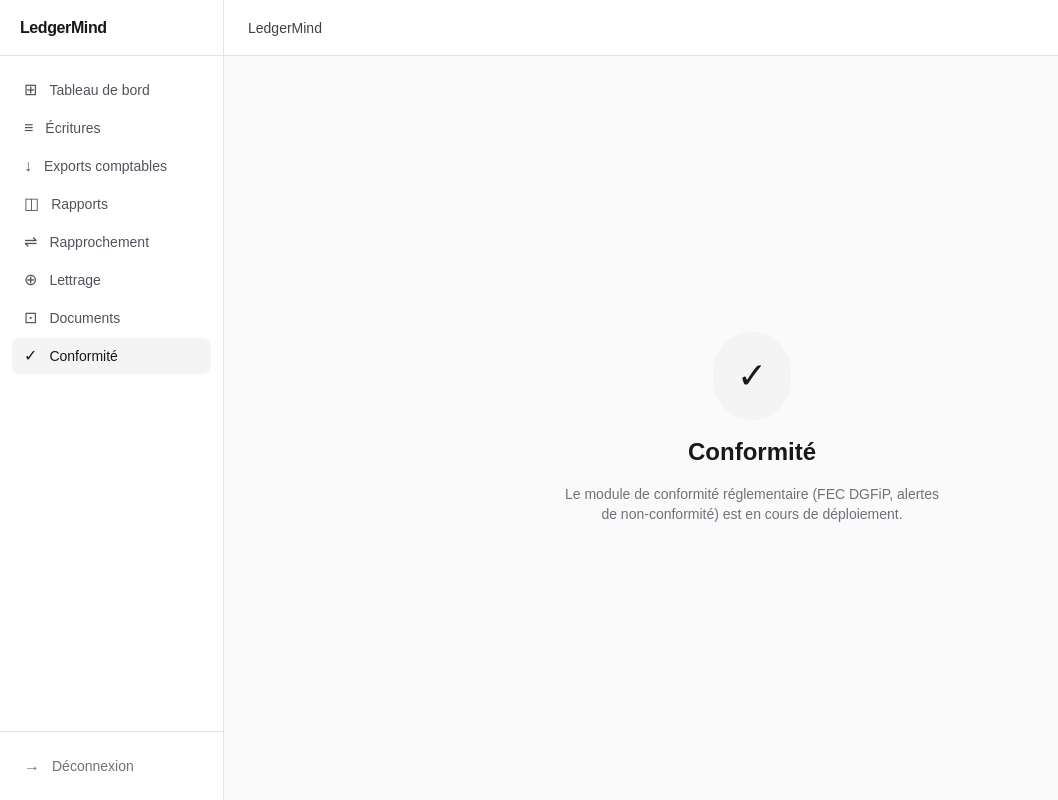
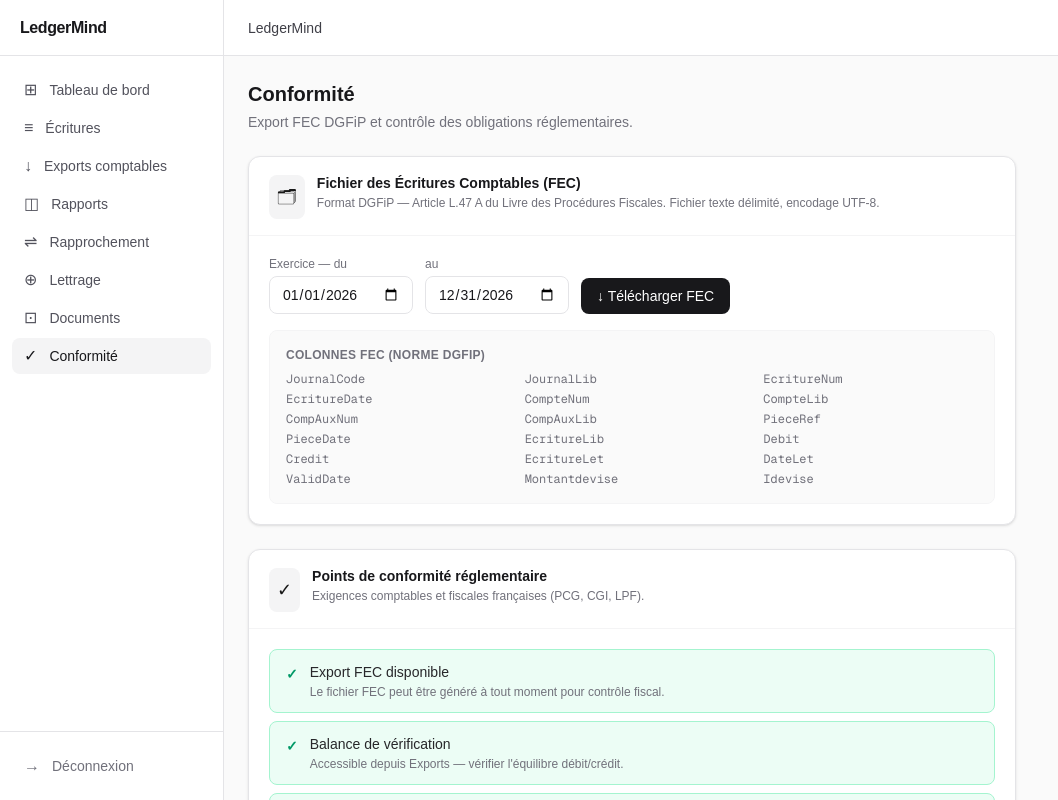
Before and after one commit to FCHEHIDI/LedgerMind, a Next.js app in the folder frontend/: page /app/compliance in a window 1280 px wide. Shown: the whole page, without its empty margins (0-1058 px from the left). Built offline with nearby package versions, Linux system fonts and the light colour scheme.

Commit message:
feat(frontend): conformité — export FEC DGFiP + checklist réglementaire

```diff
--- a/frontend/src/app/app/compliance/page.tsx
+++ b/frontend/src/app/app/compliance/page.tsx
@@ -1,14 +1,223 @@
-export default function CompliancePage() {
+"use client";
+
+import { useState } from "react";
+
+function currentYear() {
+  return new Date().getFullYear();
+}
+
+function isoDate(year: number, month: number, day: number) {
+  return `${year}-${String(month).padStart(2, "0")}-${String(day).padStart(2, "0")}`;
+}
+
+// ── FEC Export section ────────────────────────────────────────────────────────
+
+function FecExportSection() {
+  const year = currentYear();
+  const [from, setFrom] = useState(isoDate(year, 1, 1));
+  const [to, setTo] = useState(isoDate(year, 12, 31));
+  const [loading, setLoading] = useState(false);
+  const [error, setError] = useState<string | null>(null);
+  const [lastExport, setLastExport] = useState<string | null>(null);
+
+  async function handleExport() {
+    setLoading(true);
+    setError(null);
+    try {
+      const params = new URLSearchParams({ from, to });
+      const res = await fetch(`/api/journal/export/fec?${params}`);
+      if (!res.ok) {
+        const data = await res.json().catch(() => ({}));
+        throw new Error(data.detail ?? data.error ?? `Erreur ${res.status}`);
+      }
+
+      const blob = await res.blob();
+      const url = URL.createObjectURL(blob);
+      const a = document.createElement("a");
+      const disposition = res.headers.get("Content-Disposition") ?? "";
+      const match = disposition.match(/filename="?([^"]+)"?/);
+      a.href = url;
+      a.download = match?.[1] ?? `FEC_${from}_${to}.txt`;
+      document.body.appendChild(a);
+      a.click();
+      a.remove();
+      URL.revokeObjectURL(url);
+
+      setLastExport(new Date().toLocaleString("fr-FR"));
+    } catch (e: unknown) {
+      setError(e instanceof Error ? e.message : "Erreur inconnue");
+    } finally {
+      setLoading(false);
+    }
+  }
+
   return (
-    <div className="flex flex-col items-center justify-center h-full gap-4 text-center">
-      <div className="rounded-full bg-zinc-100 dark:bg-zinc-800 p-6">
-        <span className="text-4xl">✓</span>
+    <div className="rounded-xl border border-zinc-200 dark:border-zinc-800 bg-white dark:bg-zinc-900 shadow-sm overflow-hidden">
+      <div className="px-5 py-4 border-b border-zinc-100 dark:border-zinc-800">
+        <div className="flex items-start gap-3">
+          <div className="mt-0.5 rounded-lg bg-zinc-100 dark:bg-zinc-800 p-2 text-lg">🗂</div>
+          <div>
+            <h3 className="text-sm font-semibold text-zinc-900 dark:text-zinc-50">
+              Fichier des Écritures Comptables (FEC)
+            </h3>
+            <p className="mt-0.5 text-xs text-zinc-500 dark:text-zinc-400">
+              Format DGFiP — Article L.47 A du Livre des Procédures Fiscales. Fichier texte délimité, encodage UTF-8.
+            </p>
+          </div>
+        </div>
       </div>
-      <h1 className="text-2xl font-bold text-zinc-900 dark:text-zinc-50">Conformité</h1>
-      <p className="text-sm text-zinc-500 dark:text-zinc-400 max-w-sm">
-        Le module de conformité réglementaire (FEC DGFiP, alertes de non-conformité) est en cours
-        de déploiement.
-      </p>
+
+      <div className="p-5 space-y-4">
+        <div className="flex flex-wrap items-end gap-3">
+          <div>
+            <label className="block text-xs font-medium text-zinc-500 mb-1">Exercice — du</label>
+            <input
+              type="date"
+              value={from}
+              onChange={(e) => setFrom(e.target.value)}
+              className="rounded-lg border border-zinc-200 dark:border-zinc-700 bg-white dark:bg-zinc-900 px-3 py-2 text-sm text-zinc-900 dark:text-zinc-100 focus:outline-none focus:ring-2 focus:ring-zinc-400"
+            />
+          </div>
+          <div>
+            <label className="block text-xs font-medium text-zinc-500 mb-1">au</label>
+            <input
+              type="date"
+              value={to}
+              onChange={(e) => setTo(e.target.value)}
+              className="rounded-lg border border-zinc-200 dark:border-zinc-700 bg-white dark:bg-zinc-900 px-3 py-2 text-sm text-zinc-900 dark:text-zinc-100 focus:outline-none focus:ring-2 focus:ring-zinc-400"
+            />
+          </div>
+          <button
+            onClick={handleExport}
+            disabled={loading}
+            className="rounded-lg bg-zinc-900 dark:bg-zinc-100 text-white dark:text-zinc-900 px-4 py-2 text-sm font-medium hover:bg-zinc-700 dark:hover:bg-zinc-200 disabled:opacity-50 transition-colors"
+          >
+            {loading ? "Génération…" : "↓ Télécharger FEC"}
+          </button>
+        </div>
+
+        {error && <p className="text-sm text-red-500">{error}</p>}
+        {lastExport && !error && (
+          <p className="text-xs text-emerald-600 dark:text-emerald-400">✓ Dernier export : {lastExport}</p>
+        )}
+
+        <div className="rounded-lg bg-zinc-50 dark:bg-zinc-800/50 border border-zinc-100 dark:border-zinc-800 p-4 space-y-2">
+          <p className="text-xs font-semibold text-zinc-500 uppercase tracking-wide">Colonnes FEC (norme DGFiP)</p>
+          <div className="grid grid-cols-2 sm:grid-cols-3 gap-x-6 gap-y-1 text-xs text-zinc-500 dark:text-zinc-400 font-mono">
+            {["JournalCode", "JournalLib", "EcritureNum", "EcritureDate", "CompteNum", "CompteLib", "CompAuxNum", "CompAuxLib", "PieceRef", "PieceDate", "EcritureLib", "Debit", "Credit", "EcritureLet", "DateLet", "ValidDate", "Montantdevise", "Idevise"].map((col) => (
+              <span key={col}>{col}</span>
+            ))}
+          </div>
+        </div>
+      </div>
     </div>
   );
 }
+
+// ── Checklist section ─────────────────────────────────────────────────────────
+
+interface CheckItem {
+  id: string;
+  label: string;
+  description: string;
+  status: "ok" | "warning" | "info";
+}
+
+const COMPLIANCE_CHECKS: CheckItem[] = [
+  {
+    id: "fec",
+    label: "Export FEC disponible",
+    description: "Le fichier FEC peut être généré à tout moment pour contrôle fiscal.",
+    status: "ok",
+  },
+  {
+    id: "balance",
+    label: "Balance de vérification",
+    description: "Accessible depuis Exports — vérifier l'équilibre débit/crédit.",
+    status: "ok",
+  },
+  {
+    id: "lettrage",
+    label: "Lettrage des comptes de tiers",
+    description: "Les comptes clients/fournisseurs (4xx) doivent être lettrés régulièrement.",
+    status: "ok",
+  },
+  {
+    id: "journal",
+    label: "Journaux obligatoires (ACH, VTE, BQ, OD)",
+    description: "Les journaux réglementaires sont configurés.",
+    status: "ok",
+  },
+  {
+    id: "pcg",
+    label: "Plan de comptes PCG",
+    description: "Vérifier la conformité du plan de comptes à la nomenclature PCG 2005.",
+    status: "info",
+  },
+  {
+    id: "tva",
+    label: "Déclaration TVA CA3",
+    description: "Accessible depuis Rapports. Vérifier les montants avant dépôt DGFiP.",
+    status: "warning",
+  },
+];
+
+const STATUS_ICON: Record<string, string> = { ok: "✓", warning: "⚠", info: "ℹ" };
+const STATUS_STYLE: Record<string, string> = {
+  ok: "border-emerald-200 dark:border-emerald-900 bg-emerald-50 dark:bg-emerald-950/20",
+  warning: "border-amber-200 dark:border-amber-900 bg-amber-50 dark:bg-amber-950/20",
+  info: "border-zinc-200 dark:border-zinc-800 bg-zinc-50 dark:bg-zinc-800/50",
+};
+const ICON_STYLE: Record<string, string> = {
+  ok: "text-emerald-600 dark:text-emerald-400",
+  warning: "text-amber-600 dark:text-amber-400",
+  info: "text-zinc-500 dark:text-zinc-400",
+};
+
+function ComplianceChecklist() {
+  return (
+    <div className="rounded-xl border border-zinc-200 dark:border-zinc-800 bg-white dark:bg-zinc-900 shadow-sm overflow-hidden">
+      <div className="px-5 py-4 border-b border-zinc-100 dark:border-zinc-800">
+        <div className="flex items-start gap-3">
+          <div className="mt-0.5 rounded-lg bg-zinc-100 dark:bg-zinc-800 p-2 text-lg">✓</div>
+          <div>
+            <h3 className="text-sm font-semibold text-zinc-900 dark:text-zinc-50">
+              Points de conformité réglementaire
+            </h3>
+            <p className="mt-0.5 text-xs text-zinc-500 dark:text-zinc-400">
+              Exigences comptables et fiscales françaises (PCG, CGI, LPF).
+            </p>
+          </div>
+        </div>
+      </div>
+      <div className="p-5 space-y-2">
+        {COMPLIANCE_CHECKS.map((item) => (
+          <div key={item.id} className={`flex items-start gap-3 rounded-lg border px-4 py-3 ${STATUS_STYLE[item.status]}`}>
+            <span className={`text-sm font-bold mt-0.5 ${ICON_STYLE[item.status]}`}>{STATUS_ICON[item.status]}</span>
+            <div>
+              <p className="text-sm font-medium text-zinc-800 dark:text-zinc-200">{item.label}</p>
+              <p className="text-xs text-zinc-500 dark:text-zinc-400 mt-0.5">{item.description}</p>
+            </div>
+          </div>
+        ))}
+      </div>
+    </div>
+  );
+}
+
+// ── Main page ─────────────────────────────────────────────────────────────────
+
+export default function CompliancePage() {
+  return (
+    <div className="space-y-6 max-w-3xl">
+      <div>
+        <h1 className="text-xl font-semibold text-zinc-900 dark:text-zinc-50">Conformité</h1>
+        <p className="mt-1 text-sm text-zinc-500 dark:text-zinc-400">
+          Export FEC DGFiP et contrôle des obligations réglementaires.
+        </p>
+      </div>
+      <FecExportSection />
+      <ComplianceChecklist />
+    </div>
+  );
+}
```
